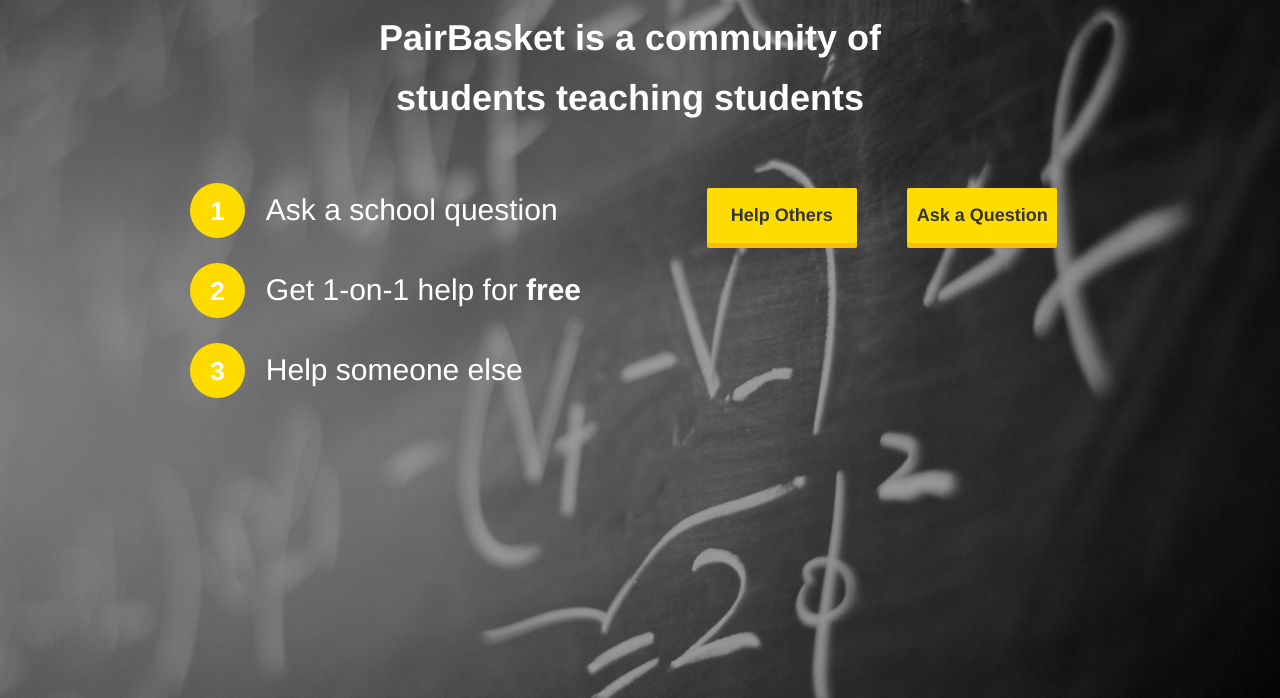
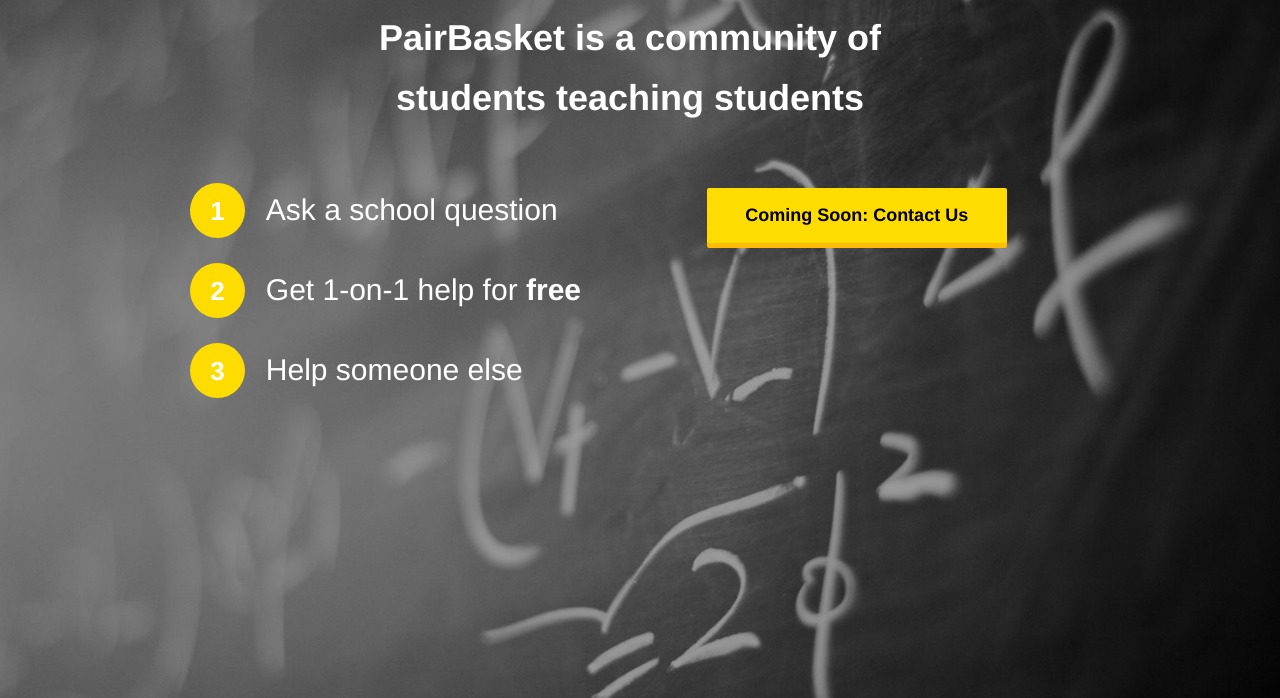
Before and after one commit to PairBasket/pairbasket.github.io, a plain HTML site: page index.html in a window 1280 px wide. Shown: the part 102-800 px from the top of the page. Drawn offline with Linux system fonts and the light colour scheme.

Commit message:
coming soon/contact us button

```diff
--- a/index.html
+++ b/index.html
@@ -70,16 +70,16 @@
     <div class="row call-to-action">
 
 
-      <div class="col-md-3">
-        <div class="square-button help-others-btn">
-          Help Others
-        </div>
+      <div class="col-md-6">
+        <a href="mailto: pairbasket@gmail.com"><div class="square-button help-others-btn" style="color: black; text-decoration: none; width: 300px">
+          Coming Soon: Contact Us
+        </div></a>
       </div>
-      <div class="col-md-3 col-md-offset-2">
-        <div class="square-button ask-question-btn">
-          Ask a Question
-        </div>
-      </div>
+<!--       <div class="col-md-3 col-md-offset-2">
+        <a href="mailto: pairbasket@gmail.com"><div class="square-button ask-question-btn" style="color: black; text-decoration: none">
+          Contact Us
+        </div></a>
+      </div>   -->
 
 
   </div>
```
